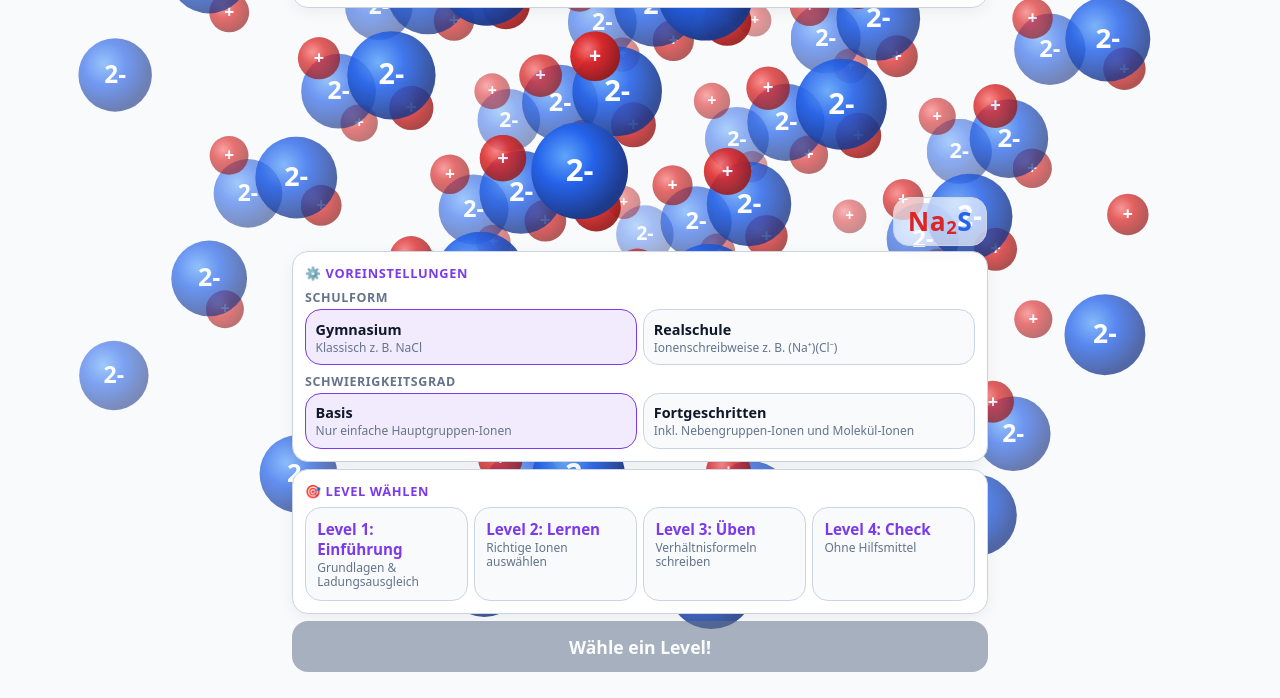
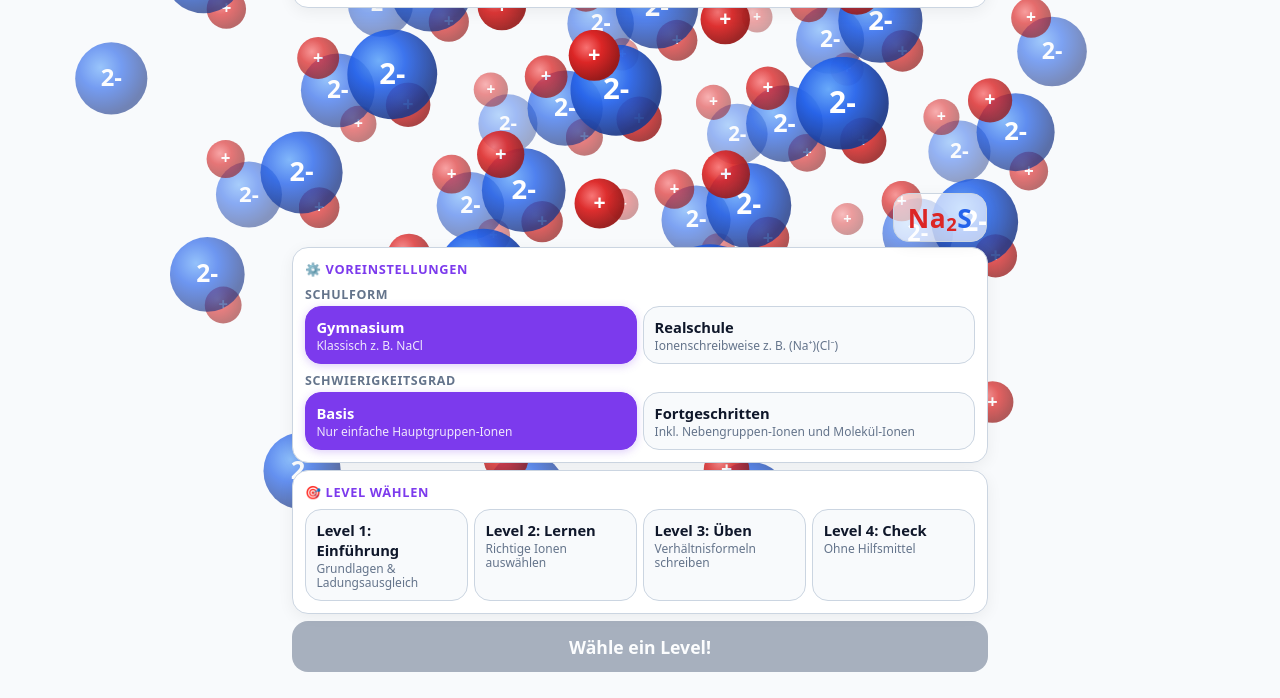
Before and after one commit to wiedorn/Verhaeltnisformel-Trainer, a plain HTML site: page index.html in a window 1280 px wide. Shown: the part 102-800 px from the top of the page. Drawn offline with Linux system fonts and the light colour scheme.

Commit message:
Aktualisieren von index.html

```diff
--- a/index.html
+++ b/index.html
@@ -147,7 +147,7 @@
             position: relative;
         }
 
-        /* 1. VOLLBILD-GRAFIK HINTERGRUND (FIXIERUNG FÜR OBEREN RAND) */
+        /* VOLLBILD-GRAFIK HINTERGRUND */
         .hero-graphic-bg {
             position: fixed;
             top: 0;
@@ -266,53 +266,55 @@
             gap: 0.4rem;
         }
 
-        .tile-btn {
+        .tile-btn, .level-card {
             background: var(--bg);
             border: 1.5px solid var(--border);
             border-radius: var(--radius);
-            padding: clamp(0.35rem, 1vw, 0.6rem);
+            padding: clamp(0.35rem, 1vw, 0.65rem);
             text-align: left;
             cursor: pointer;
             color: var(--ink);
             transition: all 0.15s ease;
         }
 
-        .tile-btn:hover {
+        .tile-btn:hover, .level-card:hover,
+        .tile-btn:focus, .level-card:focus {
             border-color: var(--primary);
-        }
-
-        .tile-btn[aria-pressed="true"] {
-            border-color: var(--primary);
-            background: rgba(124, 58, 237, 0.1);
-        }
-
-        .tile-btn b { display: block; font-size: clamp(0.75rem, 1.2vw, 0.9rem); }
-        .tile-btn small { font-size: clamp(0.62rem, 1vw, 0.75rem); color: var(--ink-muted); line-height: 1.15; display: block; margin-top: 2px; }
-
-        .level-card {
-            background: var(--bg);
-            border: 1.5px solid var(--border);
-            border-radius: var(--radius);
-            padding: clamp(0.4rem, 1.2vw, 0.7rem);
-            text-align: left;
-            cursor: pointer;
-            transition: all 0.15s ease;
-        }
-
-        .level-card:hover, .level-card:focus {
-            border-color: var(--primary);
-            background: rgba(124, 58, 237, 0.05);
             transform: translateY(-1px);
         }
 
+        .tile-btn b, .level-card b {
+            display: block;
+            font-size: clamp(0.78rem, 1.3vw, 0.92rem);
+            color: var(--ink);
+        }
+
+        .tile-btn small, .level-card small {
+            font-size: clamp(0.62rem, 1vw, 0.75rem);
+            color: var(--ink-muted);
+            line-height: 1.15;
+            display: block;
+            margin-top: 2px;
+        }
+
+        /* Ausgewählter Zustand (Aktiv) mit weißer Schrift auf Lila-Hintergrund */
+        .tile-btn[aria-pressed="true"],
         .level-card[aria-pressed="true"] {
             border-color: var(--primary);
-            background: rgba(124, 58, 237, 0.12);
-            box-shadow: 0 0 0 1px var(--primary);
-        }
-
-        .level-card b { display: block; font-size: clamp(0.78rem, 1.3vw, 0.95rem); color: var(--primary); }
-        .level-card small { font-size: clamp(0.62rem, 1vw, 0.75rem); color: var(--ink-muted); line-height: 1.15; display: block; margin-top: 2px; }
+            background: var(--primary);
+            color: #ffffff;
+            box-shadow: 0 2px 8px rgba(124, 58, 237, 0.25);
+        }
+
+        .tile-btn[aria-pressed="true"] b,
+        .level-card[aria-pressed="true"] b {
+            color: #ffffff;
+        }
+
+        .tile-btn[aria-pressed="true"] small,
+        .level-card[aria-pressed="true"] small {
+            color: rgba(255, 255, 255, 0.88);
+        }
 
         /* Task Screen Layout */
         .top-bar {
@@ -367,7 +369,7 @@
             font-size: clamp(0.82rem, 1.3vw, 0.95rem);
         }
 
-        /* Information Overlay */
+        /* Information Overlay mit wiederhergestelltem Blur-Effekt */
         .info-backdrop {
             position: fixed;
             top: 0;
@@ -376,6 +378,8 @@
             height: 100vh;
             height: 100dvh;
             background: rgba(15, 23, 42, 0.45);
+            backdrop-filter: blur(8px);
+            -webkit-backdrop-filter: blur(8px);
             z-index: 100;
             display: flex;
             align-items: center;
@@ -1620,7 +1624,7 @@ function render() {
     else app.innerHTML = renderEnd();
 }
 
-/* 3D-GITTER: ANIONEN & ABSTÄNDE -10%, ANZAHL -10%, ZENTRUM NACH LINKS OBEN VERSCHOBEN */
+/* 3D-GITTER: PERFORMANCE-OPTIMIERT & VORDERSTE ANIONEN-SCHICHT ENTFERNT */
 function renderLatticeSVG() {
     const rawNodes = [];
 
@@ -1683,22 +1687,15 @@ function renderLatticeSVG() {
         }
     });
 
-    // Anzahl der Ionen um genau 10% reduzieren (äußerste Ionen entfernen)
-    nodes.sort((a, b) => (a.x*a.x + a.y*a.y + a.z*a.z) - (b.x*b.x + b.y*b.y + b.z*b.z));
-    nodes = nodes.slice(0, Math.floor(nodes.length * 0.9));
-
     // 3D-Rotationswinkel (Yaw = 35°, Pitch = 22°)
     const radY = 35 * Math.PI / 180;
     const radX = 22 * Math.PI / 180;
 
-    // Abstände um 10% reduziert (scale = 252 statt 280) & Zentrierung nach links oben verschoben (440, 350)
     const scale = 252;
     const centerX = 440;
     const centerY = 350;
 
-    let minDepth = Infinity;
-    let maxDepth = -Infinity;
-
+    // Tiefenberechnung für Ausblendung der vordersten Anionen
     nodes.forEach(node => {
         const x1 = node.x * Math.cos(radY) + node.z * Math.sin(radY);
         const z1 = -node.x * Math.sin(radY) + node.z * Math.cos(radY);
@@ -1709,12 +1706,27 @@ function renderLatticeSVG() {
         node.px = centerX + x1 * scale;
         node.py = centerY - y2 * scale;
         node.depth = z2;
-
+    });
+
+    // Vorderste Anionen-Schicht identifizieren & entfernen (Macht Kationen sichtbarer)
+    const anionDepths = nodes.filter(n => n.isAnion).map(n => n.depth);
+    if (anionDepths.length > 0) {
+        const maxAnionDepth = Math.max(...anionDepths);
+        nodes = nodes.filter(n => !(n.isAnion && n.depth > maxAnionDepth - 0.35));
+    }
+
+    // Gesamtanzahl für flüssige Performance spürbar reduzieren (ca. 75% der zentralen Ionen behalten)
+    nodes.sort((a, b) => (a.x*a.x + a.y*a.y + a.z*a.z) - (b.x*b.x + b.y*b.y + b.z*b.z));
+    nodes = nodes.slice(0, Math.floor(nodes.length * 0.75));
+
+    // Tiefensortierung (Malt von hinten nach vorne)
+    let minDepth = Infinity;
+    let maxDepth = -Infinity;
+    nodes.forEach(node => {
         if (node.depth < minDepth) minDepth = node.depth;
         if (node.depth > maxDepth) maxDepth = node.depth;
     });
 
-    // Tiefensortierung (Malt von hinten nach vorne)
     nodes.sort((a, b) => a.depth - b.depth);
 
     const depthRange = (maxDepth - minDepth) || 1;
@@ -1729,7 +1741,7 @@ function renderLatticeSVG() {
         const rCation = (12.0 + 8.0 * depthFactor).toFixed(1);
         const fontCation = (11.0 + 6.0 * depthFactor).toFixed(1);
 
-        // Anionengröße um 10% verkleinert (22.5 / 15.3 bzw. Font 15.3 / 9.0)
+        // Anionengröße
         const rAnion = (22.5 + 15.3 * depthFactor).toFixed(1);
         const fontAnion = (15.3 + 9.0 * depthFactor).toFixed(1);
 
```
